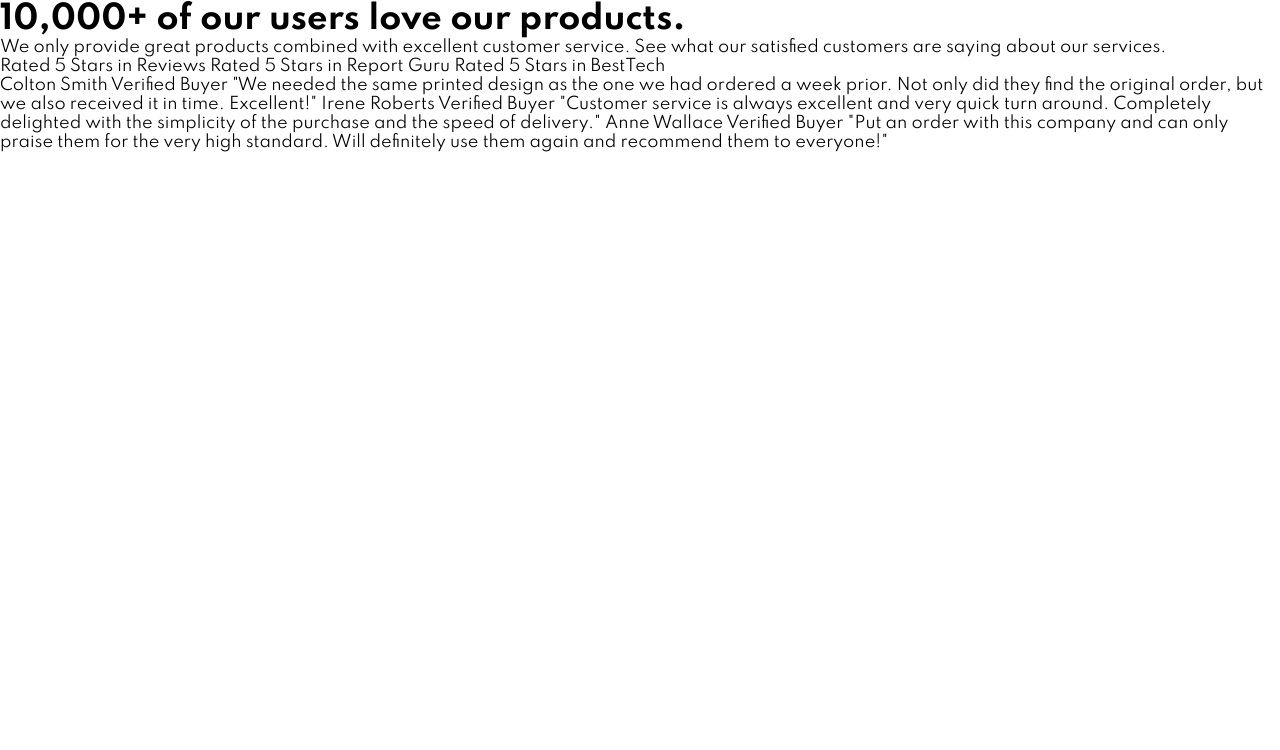
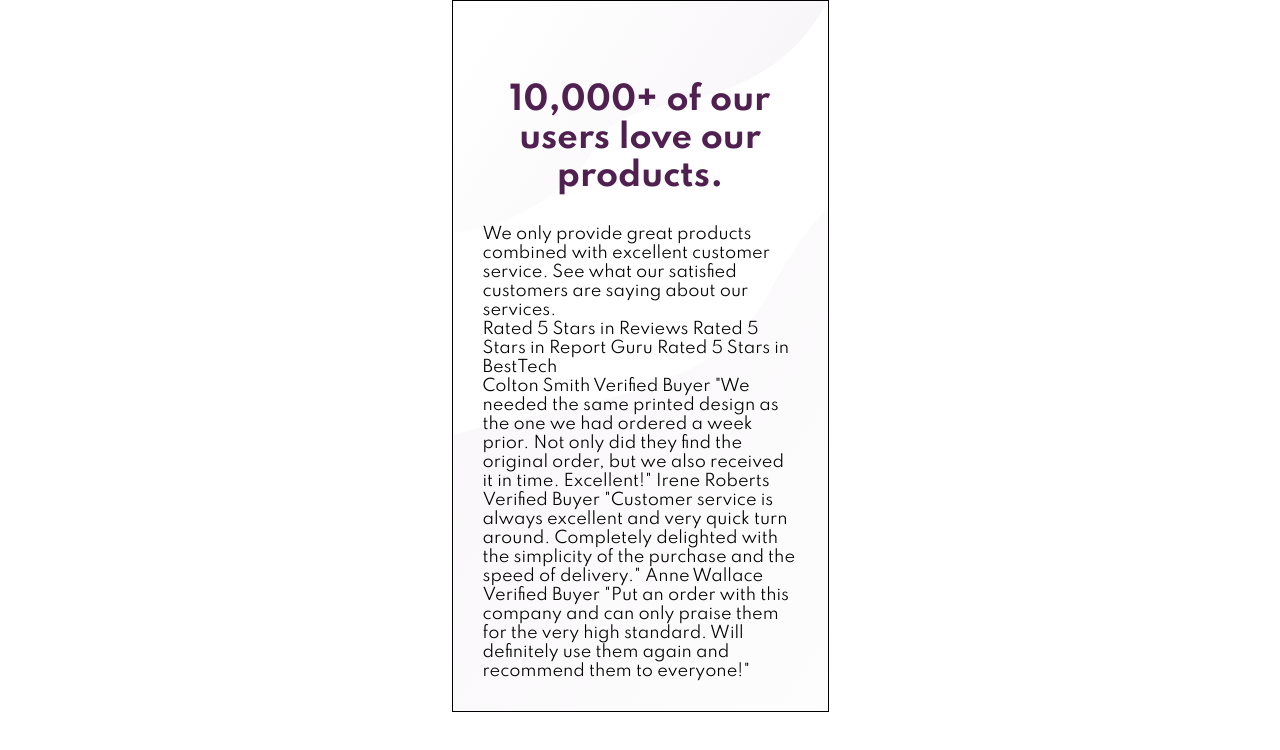
Before and after one commit to DawidMTX/social-proof-section-master, a plain HTML site: page index.html in a window 1280 px wide. Drawn offline with Linux system fonts and the light colour scheme.

Commit message:
add bacground and create first class

```diff
--- a/style.css
+++ b/style.css
@@ -5,4 +5,29 @@
 
 body{
     font-family: 'Spartan', sans-serif;
+    background-color: hsl(0, 0%, 100%);
+    width: 100vw;
+    height: 100%;
+
+
 }
+
+.container{
+    max-width:315px;
+    height: auto;
+    justify-content: center;
+    margin: 0 auto;
+    border: 1px solid black;
+    background-image: url(/images/bg-pattern-top-mobile.svg), url(/images/bg-pattern-bottom-mobile.svg);
+    background-position: top, bottom;
+    background-repeat: no-repeat;
+    padding: 30px;
+
+}
+
+.text__h1{
+    color:hsl(300, 43%, 22%);
+    text-align: center;
+    margin: 50px 10px 30px;
+    text-align: center;
+}
```
